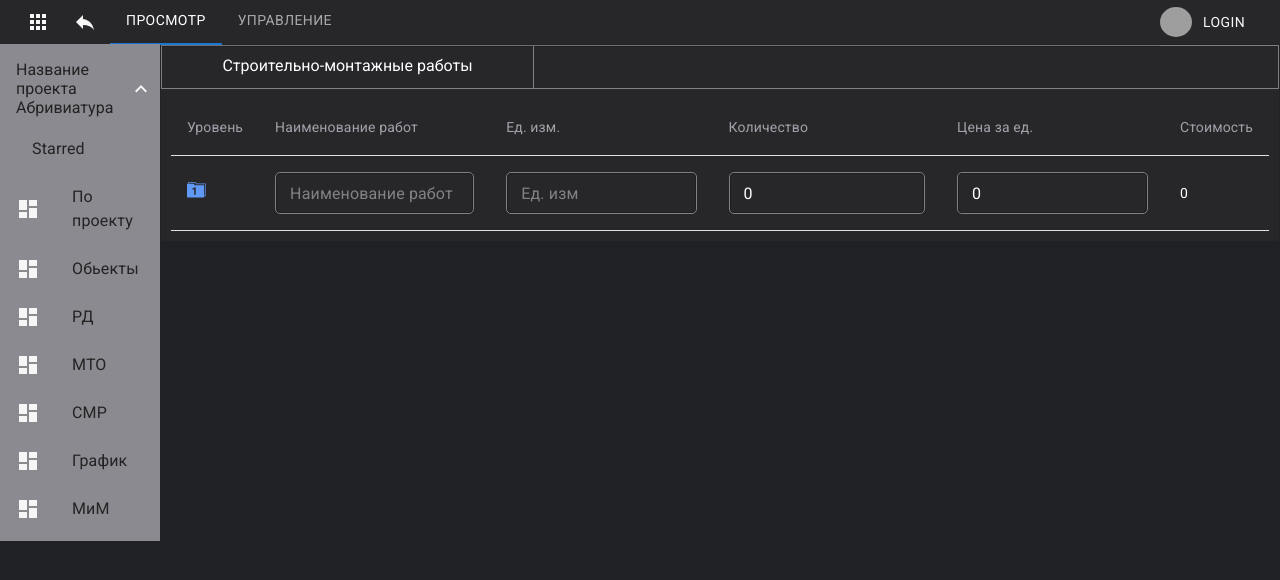
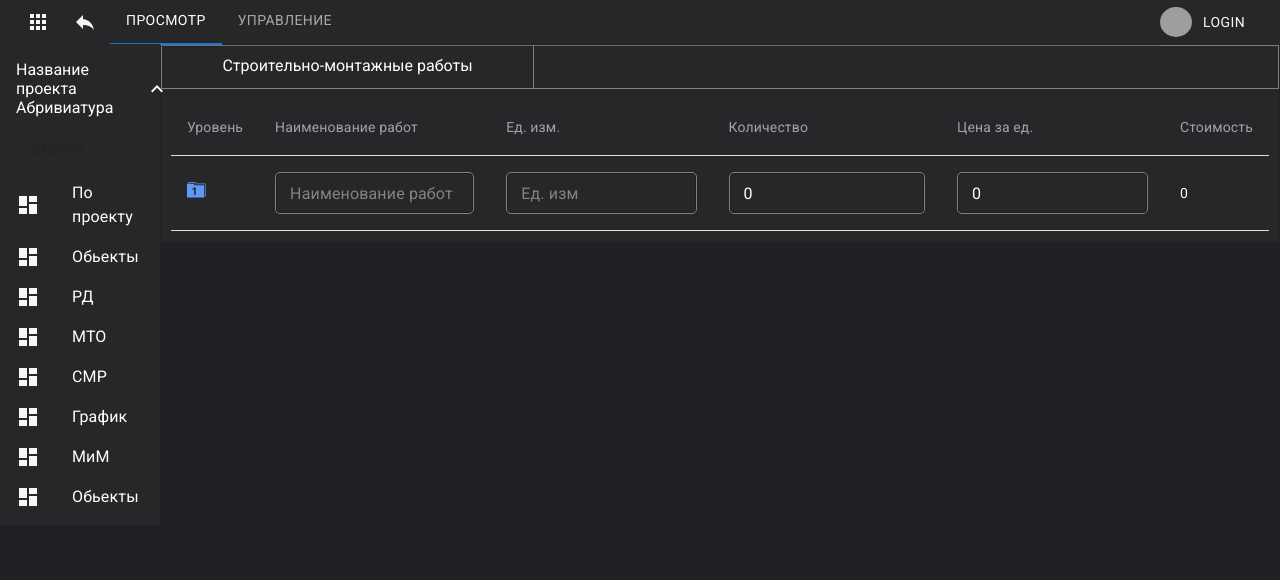
Before and after one commit to YuraKholoimov/7winds, a React (Create React App) app: page / in a window 1280 px wide. Shown: the top 580 px of the page. Built offline with nearby package versions, Linux system fonts and the light colour scheme; grey boxes are pictures that could not be loaded.

Commit message:
Edit SideBar.tsx add Typography

```diff
--- a/src/App.tsx
+++ b/src/App.tsx
@@ -13,10 +13,7 @@ import SideBar from "./components/sideBar/SideBar";
 import TableBody from "@mui/material/TableBody";
 
 const MyTableCellHead = styled(TableCell)({
-    margin: "0",
-    // padding: "0",
     color: "#A1A1AA",
-    // borderRight: "1px solid grey"
 })
 
 function App() {
--- a/src/components/sideBar/SideBar.tsx
+++ b/src/components/sideBar/SideBar.tsx
@@ -1,24 +1,28 @@
 import React from 'react';
 import Box from "@mui/material/Box";
-import {Collapse, List, ListItem, ListItemButton, ListItemIcon, ListItemText, Typography} from "@mui/material";
+import {Collapse, List, ListItem, ListItemButton, ListItemIcon, ListItemText, styled, Typography} from "@mui/material";
 import ExpandLess from "@mui/icons-material/ExpandLess";
 import ExpandMore from "@mui/icons-material/ExpandMore";
 import DashboardIcon from "@mui/icons-material/Dashboard";
 
+const MyListItemText = styled(ListItemText)({
+    color: "red"
+})
+
 const SideBar = ({handleClick, open}: SideBarPropsType) => {
     return (
-        <Box sx={{width: '100%', maxWidth: 360,}}>
+        <Box sx={{width: '100%', maxWidth: 360,  bgcolor: 'background.paper'}}>
             <nav aria-label="main  folders">
                 <List sx={{
-                    // backgroundColor: "#27272A",
-                    backgroundColor: "#8a8a90",
+                    backgroundColor: "#27272A",
+                    // backgroundColor: "#8a8a90",
                     height: "100%"
                 }}>
                     <ListItem disablePadding>
                         <ListItemButton onClick={handleClick}>
-                            <Typography variant="inherit" component="h5" sx={{mr: 2}}>
+                            <Typography variant="inherit" component="h5" sx={{mr: 2, color: "white"}}>
                                 Название проекта
-                                <Typography variant="inherit" component="h5">
+                                <Typography variant="inherit" component="h5" sx={{mr: 2, color: "white"}}>
                                     Абривиатура
                                 </Typography>
                             </Typography>
@@ -33,14 +37,14 @@ const SideBar = ({handleClick, open}: SideBarPropsType) => {
                         </List>
                     </Collapse>
 
-                    <ListItem disablePadding sx={{
-                        color: "white"
-                    }}>
+                    <ListItem disablePadding>
                         <ListItemButton>
                             <ListItemIcon>
                                 <DashboardIcon/>
                             </ListItemIcon>
-                            <ListItemText primary="По проекту" />
+                            <Typography sx={{color: "white"}}>
+                                По проекту
+                            </Typography>
                         </ListItemButton>
                     </ListItem>
                     <ListItem disablePadding>
@@ -48,7 +52,9 @@ const SideBar = ({handleClick, open}: SideBarPropsType) => {
                             <ListItemIcon>
                                 <DashboardIcon/>
                             </ListItemIcon>
-                            <ListItemText primary="Обьекты"/>
+                            <Typography sx={{color: "white"}}>
+                                Обьекты
+                            </Typography>
                         </ListItemButton>
                     </ListItem>
                     <ListItem disablePadding>
@@ -56,7 +62,9 @@ const SideBar = ({handleClick, open}: SideBarPropsType) => {
                             <ListItemIcon>
                                 <DashboardIcon/>
                             </ListItemIcon>
-                            <ListItemText primary="РД"/>
+                            <Typography sx={{color: "white"}}>
+                                РД
+                            </Typography>
                         </ListItemButton>
                     </ListItem>
                     <ListItem disablePadding>
@@ -64,7 +72,9 @@ const SideBar = ({handleClick, open}: SideBarPropsType) => {
                             <ListItemIcon>
                                 <DashboardIcon/>
                             </ListItemIcon>
-                            <ListItemText primary="МТО"/>
+                            <Typography sx={{color: "white"}}>
+                                МТО
+                            </Typography>
                         </ListItemButton>
                     </ListItem>
                     <ListItem disablePadding>
@@ -72,7 +82,9 @@ const SideBar = ({handleClick, open}: SideBarPropsType) => {
                             <ListItemIcon>
                                 <DashboardIcon/>
                             </ListItemIcon>
-                            <ListItemText primary="СМР"/>
+                            <Typography sx={{color: "white"}}>
+                                СМР
+                            </Typography>
                         </ListItemButton>
                     </ListItem>
                     <ListItem disablePadding>
@@ -80,7 +92,9 @@ const SideBar = ({handleClick, open}: SideBarPropsType) => {
                             <ListItemIcon>
                                 <DashboardIcon/>
                             </ListItemIcon>
-                            <ListItemText primary="График"/>
+                            <Typography sx={{color: "white"}}>
+                                График
+                            </Typography>
                         </ListItemButton>
                     </ListItem>
                     <ListItem disablePadding>
@@ -88,10 +102,21 @@ const SideBar = ({handleClick, open}: SideBarPropsType) => {
                             <ListItemIcon>
                                 <DashboardIcon/>
                             </ListItemIcon>
-                            <ListItemText primary="МиМ"/>
+                            <Typography sx={{color: "white"}}>
+                                МиМ
+                            </Typography>
                         </ListItemButton>
                     </ListItem>
+                    <ListItemButton>
+                        <ListItemIcon>
+                            <DashboardIcon/>
+                        </ListItemIcon>
+                        <Typography sx={{color: "white"}}>
+                            Обьекты
+                        </Typography>
+                    </ListItemButton>
                 </List>
+
             </nav>
         </Box>
     );
```
